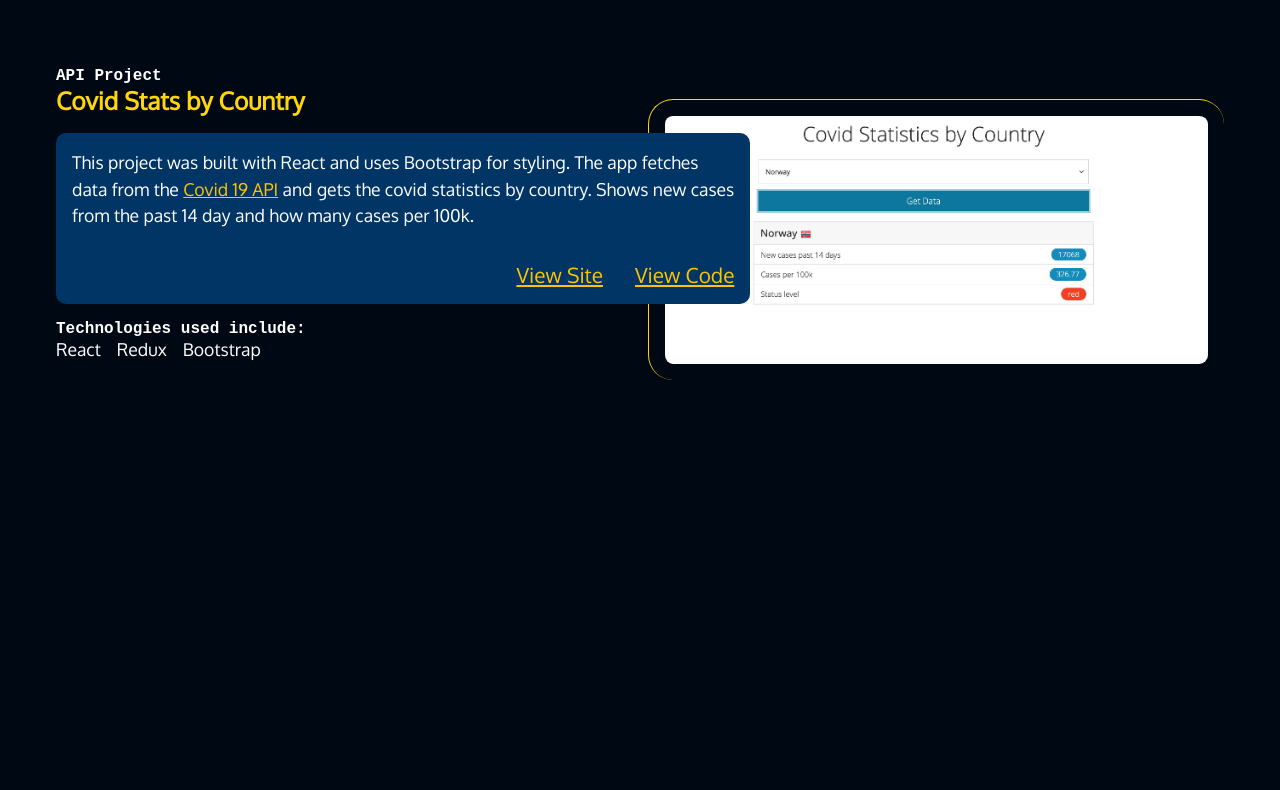
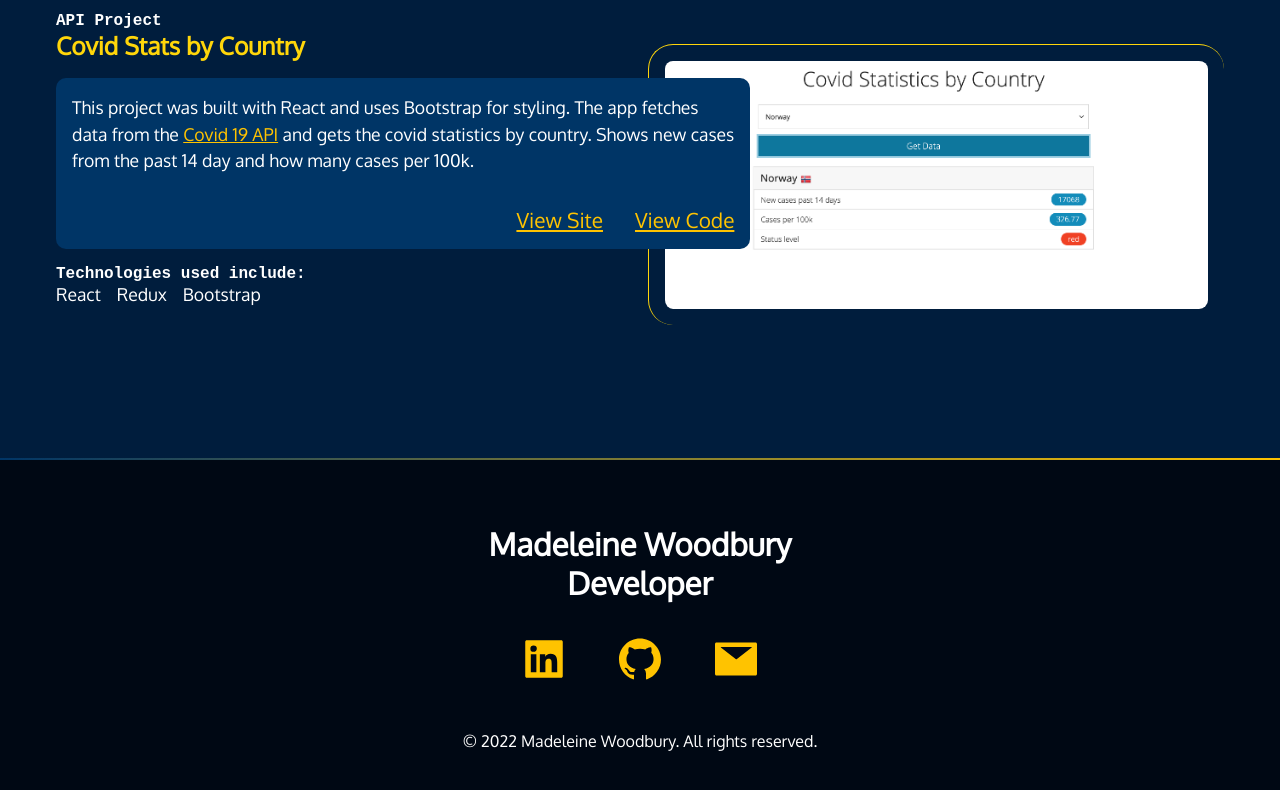
Before and after one commit to madeleinewoodbury/portfolio, a React (Create React App) app: page / in a window 1280 px wide. Shown: the part 1318-2108 px from the top of the page. Before the commit the page ends 1831 px from the top, so only its background shows below. Built offline with nearby package versions, Linux system fonts and the light colour scheme; a web font is replaced by a local one.

Commit message:
Footer component

```diff
--- a/src/App.css
+++ b/src/App.css
@@ -52,8 +52,8 @@ nav li:first-child {
 /* intro styles */
 
 #intro {
-  /* padding-bottom: 10rem; */
-  height: calc(100vh - 12rem);
+  padding-bottom: 10rem;
+  /* height: calc(100vh - 12rem); */
   position: relative;
 }
 
@@ -143,7 +143,42 @@ nav li:first-child {
   padding: 1rem;
 }
 
+/* Footer */
+
+footer {
+  padding: 4rem 0;
+  text-align: center;
+}
+
+footer ul {
+  margin: 2rem 0;
+  display: flex;
+  flex-flow: row wrap;
+  justify-content: center;
+  gap: 3rem;
+  font-size: 3rem;
+}
+
+footer a:hover {
+  color: var(--light);
+}
+
 /* Media Queries */
+@media (max-width: 400px) {
+  .container {
+    padding: 2rem;
+  }
+
+  #intro h2,
+  #intro .name span {
+    font-size: 2.5rem;
+  }
+
+  #projects h2 {
+    font-size: 2rem;
+  }
+}
+
 @media (min-width: 550px) {
   article {
     display: grid;
--- a/src/App.js
+++ b/src/App.js
@@ -1,7 +1,8 @@
-import Navbar from './components/Navbar';
+import Navbar from './components/layout/Navbar';
 import Landing from './pages/Landing';
 import Projects from './pages/Projects';
-import Gradient from './components/Gradient';
+import Gradient from './components/layout/Gradient';
+import Footer from './components/layout/Footer';
 import './App.css';
 
 function App() {
@@ -12,6 +13,8 @@ function App() {
         <Landing />
         <Gradient />
         <Projects />
+        <Gradient />
+        <Footer />
       </main>
     </>
   );
--- /dev/null
+++ b/src/components/layout/Footer.js
@@ -0,0 +1,41 @@
+import { AiFillLinkedin, AiFillGithub, AiFillMail } from 'react-icons/ai';
+
+const Footer = () => {
+  return (
+    <footer>
+      <h2>
+        Madeleine Woodbury <br />
+        Developer
+      </h2>
+      <ul>
+        <li>
+          <a href='www.linkedin.com' target='_blank' rel='noreferrer'>
+            <AiFillLinkedin aria-hidden='true' className='icon' />
+            <span className='sr-only'>LinkedIn</span>
+          </a>
+        </li>
+        <li>
+          <a href='www.github.com' target='_blank' rel='noreferrer'>
+            <AiFillGithub aria-hidden='true' className='icon' />
+            <span className='sr-only'>Github</span>
+          </a>
+        </li>
+        <li>
+          <a
+            href='mailto:mail@woodburycode.com'
+            target='_blank'
+            rel='noreferrer'
+          >
+            <AiFillMail aria-hidden='true' className='icon' />
+            <span className='sr-only'>Email me</span>
+          </a>
+        </li>
+      </ul>
+      <p>
+        <small>&copy; 2022 Madeleine Woodbury. All rights reserved.</small>
+      </p>
+    </footer>
+  );
+};
+
+export default Footer;
--- a/src/components/Navbar.js
+++ b/src/components/layout/Navbar.js
@@ -21,13 +21,13 @@ const Navbar = () => {
           <a href='#contact'>Contact</a>
         </li>
         <li>
-          <a href='www.linkedin.com'>
+          <a href='www.linkedin.com' rel='noreferrer'>
             <AiFillLinkedin aria-hidden='true' className='icon' />
             <span className='sr-only'>LinkedIn</span>
           </a>
         </li>
         <li>
-          <a href='www.github.com'>
+          <a href='www.github.com' rel='noreferrer'>
             <AiFillGithub aria-hidden='true' className='icon' />
             <span className='sr-only'>Github</span>
           </a>
--- a/src/components/projects/CovidStats.js
+++ b/src/components/projects/CovidStats.js
@@ -10,7 +10,7 @@ const CovidStats = () => {
           <p>
             This project was built with React and uses Bootstrap for styling.
             The app fetches data from the{' '}
-            <a href='https://covid19api.com/' target='_blank'>
+            <a href='https://covid19api.com/' target='_blank' rel='noreferrer'>
               Covid 19 API
             </a>{' '}
             and gets the covid statistics by country. Shows new cases from the
@@ -20,12 +20,14 @@ const CovidStats = () => {
             <a
               href='https://covid-stats-by-country.netlify.app/'
               target='_blank'
+              rel='noreferrer'
             >
               View Site
             </a>
             <a
               href='https://github.com/madeleinewoodbury/covid-stats'
               target='_blank'
+              rel='noreferrer'
             >
               View Code
             </a>
--- a/src/components/projects/TipCalculator.js
+++ b/src/components/projects/TipCalculator.js
@@ -9,7 +9,11 @@ const TipCalculator = () => {
         <div class='info'>
           <p>
             This project was a coding challenge from{' '}
-            <a href='https://www.frontendmentor.io/' target='_blank'>
+            <a
+              href='https://www.frontendmentor.io/'
+              target='_blank'
+              rel='noreferrer'
+            >
               Frontend Mentor
             </a>
             . The app was built with React, the Context API, and Chakra UI for
@@ -20,12 +24,14 @@ const TipCalculator = () => {
             <a
               href='https://tip-calculator-kohl-chi.vercel.app/'
               target='_blank'
+              rel='noreferrer'
             >
               View Site
             </a>
             <a
               href='https://github.com/madeleinewoodbury/tip-calculator'
               target='_blank'
+              rel='noreferrer'
             >
               View Code
             </a>
--- a/src/index.css
+++ b/src/index.css
@@ -25,9 +25,9 @@ html {
 body {
   padding: 0;
   margin: 0;
+  background-color: var(--black);
   font-family: var(--sans);
   font-size: var(--font-size);
-  background-color: var(--black);
   color: var(--white);
 }
 
@@ -100,3 +100,15 @@ img {
   );
   height: 2px;
 }
+
+.bg-black {
+  background-color: var(--black);
+}
+
+.bg-dark {
+  background-color: var(--dark);
+}
+
+.bg-primary {
+  background-color: var(--primary);
+}
--- a/src/pages/Projects.js
+++ b/src/pages/Projects.js
@@ -3,10 +3,12 @@ import CovidStats from '../components/projects/CovidStats';
 
 const Projects = () => {
   return (
-    <section id='projects' className='container'>
-      <h2>Projects I'm proud of</h2>
-      <TipCalculator />
-      <CovidStats />
+    <section id='projects' className='bg-dark'>
+      <div className='container'>
+        <h2>Projects I'm proud of</h2>
+        <TipCalculator />
+        <CovidStats />
+      </div>
     </section>
   );
 };
```
Also changed, not shown: src/components/layout/Gradient.js (renamed from src/components/Gradient.js).
